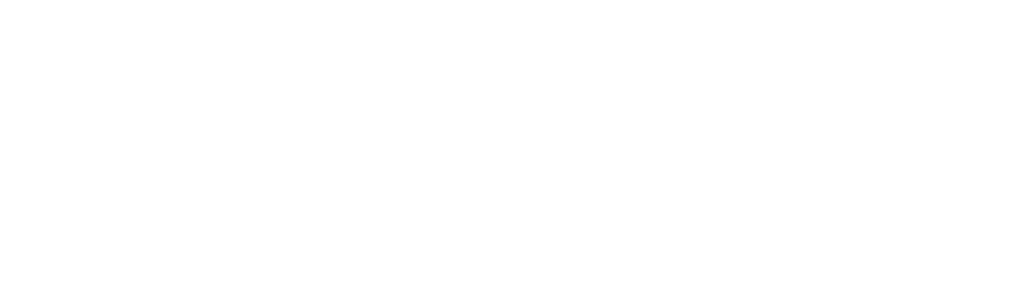
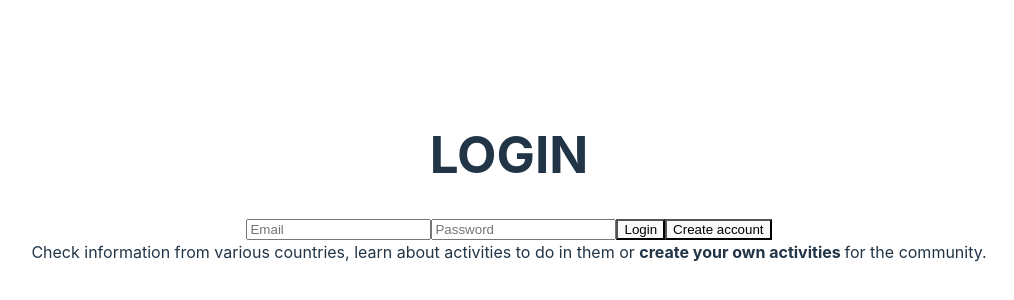
Before and after one commit to MoiBaldenegro/proyectoFinalCountries, a React (Vite) app in the folder client/: page /login in a window 1280 px wide. Before the commit this address had no page. Shown: the part 222-522 px from the top of the page, without its empty margins (131-1145 px from the left). Built offline with nearby package versions, Linux system fonts and the light colour scheme.

Commit message:
agregando sistema de login

```diff
--- a/client/src/App.jsx
+++ b/client/src/App.jsx
@@ -1,6 +1,7 @@
 /////////// DEPENDENCIES //////////////////
-import { Routes, Route} from "react-router-dom";
-import { useState } from 'react';
+import { Routes, Route, useNavigate, useLocation} from "react-router-dom";
+import { useSelector } from "react-redux";
+import { useEffect } from "react";
 
 
 /////////// COMPONENTS ///////////////////
@@ -8,13 +9,21 @@
 import Detail from "./pages/detail/detail";
 import CreateActivity from './pages/createActivity/createActivity';
 import LandingPage from './pages/landing/landing';
-
+import LoginPage from "./pages/loginPage/loginPage";
 /////////// STYLES ///////////////////////
 import './App.css';
 
 
 function App() {
-  const [count, setCount] = useState(0)
+ const location = useLocation();
+ const navigate = useNavigate();
+ const access = useSelector((state) => state.accessLog)
+
+ useEffect(()=>{
+  if(!access && location.pathname !== "/" ) {
+    navigate("/login");
+  }
+}, [access])
 
   return (
     <>
@@ -24,6 +33,7 @@
           <Route path="/detail/:id" element={<Detail/>} />
           <Route path="/createActivity" element={<CreateActivity/>} />
           <Route path="/" element={<LandingPage/>} />
+          <Route path="/login" element={ <LoginPage/>} />
       </Routes>
     </>
 
--- a/client/src/pages/landing/landing.jsx
+++ b/client/src/pages/landing/landing.jsx
@@ -1,5 +1,6 @@
 import style from "./landing.module.css";
 import React from "react";
+import { NavLink } from "react-router-dom";
 
 export default class Landing extends React.Component{
     constructor(props){
@@ -10,6 +11,8 @@
             return(
                 <div>
                     <h1> LANDING PAGE </h1>
+                     <NavLink to="/login"> Iniciar </NavLink>
+
                 </div>
             );
         };
--- /dev/null
+++ b/client/src/pages/loginPage/loginPage.jsx
@@ -0,0 +1,88 @@
+import style from "./loginPage.module.css"
+import { useEffect, useState } from "react"
+import validation from "./validation";
+import {useNavigate, useLocation} from "react-router-dom"
+import { useDispatch } from "react-redux";
+import { setAccess } from "../../redux/actions";
+
+
+export default function LoginPage(props){
+    const [ loginData, setLoginData] = useState({
+        email : "",
+        password :  ""
+ });
+
+
+    ////////////////////ACESSO DE LOGIN /////////////7
+    //////////////////////////////////////////////////
+    const dispatch = useDispatch();
+
+     const user = ["moises@gmail.com", "123456"]
+     const navigate = useNavigate();
+
+     function login(userData){
+        if( userData.email === user[0] && userData.password === user[1]){
+            dispatch(setAccess(true))
+            navigate("/home");
+        } else (alert("the username or password is incorrect"))
+
+     }
+
+     function handleSubmit(event){
+        event.preventDefault(event);
+        login(loginData);
+     }
+    ///////////////////////////////////////////////////7
+    ///////////////////////////////////////////////7
+
+
+    const [ errorsForm, setErrorsForm ] = useState({});
+
+function handleChange(event){
+    const { name, value } = event.target;
+
+     setLoginData({
+        ...loginData,
+        [name] : value
+    },
+    setErrorsForm(validation({
+        ...loginData,
+        [name] : value
+     }))
+
+    );
+
+
+
+}
+
+    return(
+        <div>
+            <div>
+                <h1>LOGIN</h1>
+                <form action="" onSubmit={handleSubmit}>
+                    <input type="text"
+                           placeholder="Email"
+                           name="email"
+                           value={loginData.email}
+                           onChange={handleChange} />
+                    <input type="text"
+                           placeholder="Password"
+                           name="password"
+                           value={loginData.password}
+                           onChange={handleChange} />
+                    <button type="submit"> Login </button>
+                    <button type="submit"> Create account </button>
+                    <div>
+                        <span>{ errorsForm.email ? errorsForm.email : null}</span>
+                        <span>{ errorsForm.password ? errorsForm.password : null}</span>
+                    </div>
+                </form>
+                <span>
+                    Check information from various countries, learn about activities to do in them or <b> create your own activities </b> for the community.
+                </span>
+            </div>
+        </div>
+
+    )
+}
--- /dev/null
+++ b/client/src/pages/loginPage/validation.js
@@ -0,0 +1,19 @@
+export default function validation(input){
+    const errors = {};
+    const regexEmail = /\S+@\S+\.\S+/;
+    const regexPass = new RegExp("[0-9]")
+
+    if(!regexEmail.test(input.email)){
+        errors.email = " Enter a valid email "
+    };
+    if(!regexEmail){
+        errors.email = " Mail required "
+    }
+    if(!regexPass.test(input.password)){
+        errors.password = " the password must have at least one number "
+    }
+    if(input.password.length < 6){
+        errors.password = " The password must be at least 6 character "
+    };
+    return errors;
+} ;
--- a/client/src/redux/actions/index.js
+++ b/client/src/redux/actions/index.js
@@ -8,6 +8,7 @@
 export const RETURN_TO_ALL = "RETURN_TO_ALL";
 export const REPLACE_PAGINATION =  "REPLACE_PAGINATION";
 export const CARD_DETAIL_STATE = " CARD_DETAIL_STATE";
+export const SET_ACCES = "SET_ACCES"
 
 export default function getCountries(){
     return async function(dispatch){
@@ -82,3 +83,9 @@
         };
     };
 };
+
+export function setAccess(value){
+    return async function(dispatch){
+        return dispatch({ type : SET_ACCES, payload : value})
+    }
+}
--- a/client/src/redux/reducer/index.js
+++ b/client/src/redux/reducer/index.js
@@ -5,7 +5,8 @@
          PAGINATION_ACTIVE,
          RETURN_TO_ALL,
          REPLACE_PAGINATION,
-         CARD_DETAIL_STATE
+         CARD_DETAIL_STATE,
+         SET_ACCES
 ,        } from "../actions";
 
 
@@ -15,7 +16,8 @@
                      allCountriesPage: [],
                      paginationOnOff : "allOn",
                      pageValue: [],
-                     cardDetailState: []
+                     cardDetailState: [],
+                     accessLog: false
                    };
 
 export default function rootReducer(state = initialState, action){
@@ -59,6 +61,11 @@
                 ...state,
                 cardDetailState: action.payload
             }
+        case SET_ACCES:
+            return{
+                ...state,
+                accessLog: action.payload
+            }
         /*case: COUNTRIES_PAGINATION:
             return{
 
```
Also changed, not shown: client/src/pages/loginPage/loginPage.module.css (added).
